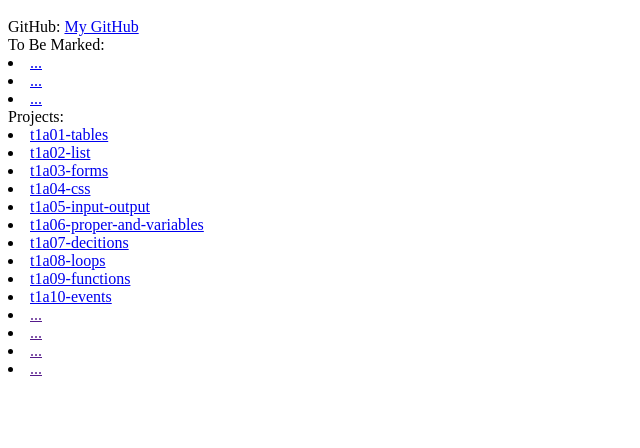
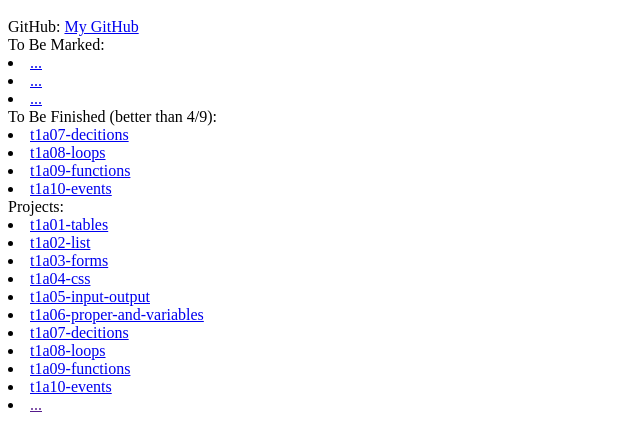
Before and after one commit to ZippySon489/gamedev-2026-tyson, a plain HTML site: page index.html in a window 1280 px wide. Shown: the part 48-496 px from the top of the page, without its empty margins (0-640 px from the left). Drawn offline with Linux system fonts and the light colour scheme.

Commit message:
Add unfinished project links to index.html
Added links for unfinished projects to index.html.

```diff
--- a/index.html
+++ b/index.html
@@ -6,7 +6,11 @@ To Be Marked:
 <li><a href="..">...</a> <br>
 <li><a href="..">...</a> <br>
 
-
+To Be Finished (better than 4/9):
+<li><a href="t1a07-decitions-tyson.html"> t1a07-decitions </a> <br>
+<li><a href="t1a08-loops-tyson.html"> t1a08-loops </a> <br>
+<li><a href="t1a09-functions-tyson.html"> t1a09-functions </a> <br>
+<li><a href="t1a10-events-tyson.html"> t1a10-events </a> <br>
 
 Projects:
 <li><a href="t1a01-tables.html">t1a01-tables</a> <br>
@@ -20,6 +24,3 @@ Projects:
 <li><a href="t1a09-functions-tyson.html"> t1a09-functions </a> <br>
 <li><a href="t1a10-events-tyson.html"> t1a10-events </a> <br>
 <li><a href=""> ... </a> <br>
-<li><a href=""> ... </a> <br>
-<li><a href=""> ... </a> <br>
-<li><a href=""> ... </a> <br>
```
